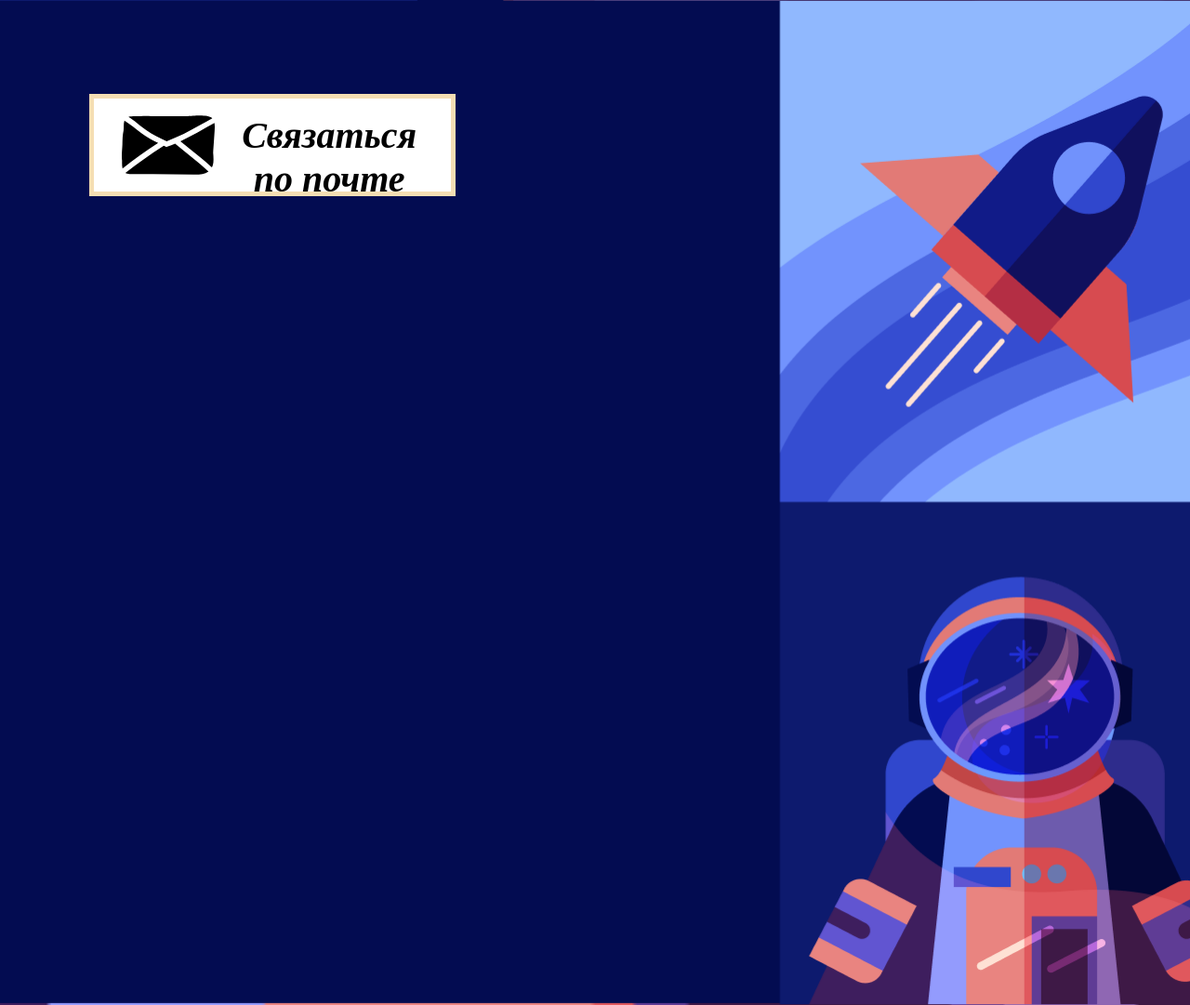
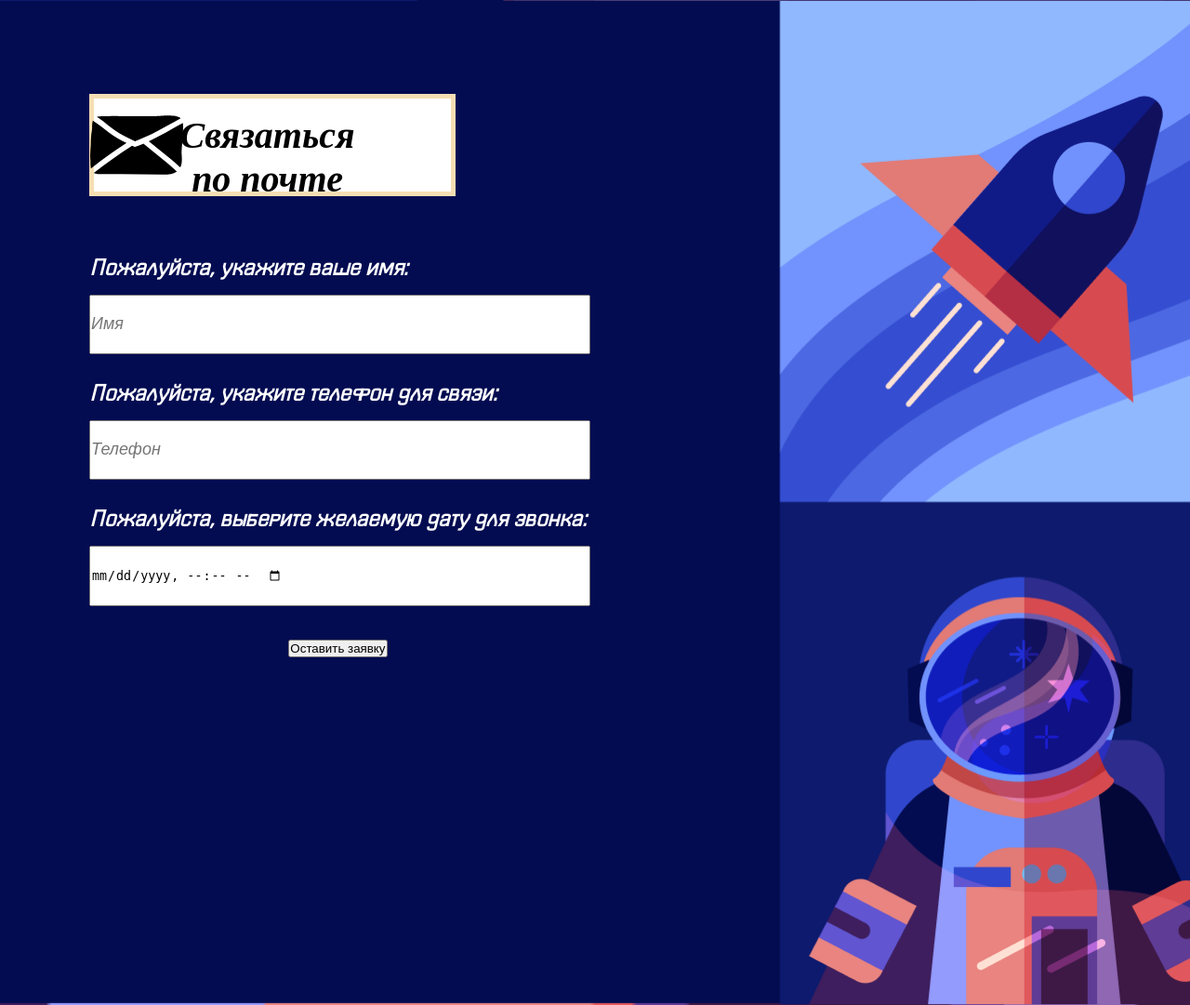
Before and after one commit to DKhorkov/personal_website, a FastAPI app: page / in a window 1280 px wide. Shown: the part 2159-3240 px from the top of the page at 93% size. Run offline with FastAPI, Linux system fonts and the light colour scheme.

Commit message:
started creating form for call request

```diff
--- a/static/contacts.css
+++ b/static/contacts.css
@@ -1,3 +1,8 @@
+@font-face {
+  font-family: 'Shentox Regular';
+  src: url('../fonts/Shentox_Regular.ttf');
+}
+
 #contacts {
   width: 100%;
   height: 1080px;
@@ -41,8 +46,43 @@
   font-size: 40px;
   font-style: italic;
   font-weight: bold;
-  width: 80px;
+  width: 180px;
   height: 30px;
   margin-top: -10%;
   margin-left: -30%;
 }
+
+label {
+  display: flex;
+  justify-content: left;
+  margin-bottom: -3%;
+}
+
+input {
+  display: flex;
+  justify-content: left;
+  width: 100%;
+  height: 20%;
+  text-align: left;
+}
+
+input::placeholder {
+  font-size: large;
+  font-style: italic;
+}
+
+input[type='datetime-local']:hover {
+  cursor: text;
+}
+
+#call-form {
+  display: flex;
+  margin-top: 5%;
+  text-align: left;
+  margin-left: 7.5%;
+  font-family: 'Shentox Regular';
+  color: white;
+  font-size: 24.5px;
+  font-weight: bold;
+  font-style: italic;
+}
--- a/templates/index.html
+++ b/templates/index.html
@@ -190,6 +190,17 @@
           <span>Связаться по почте</span>
         </a>
       </div>
+      <div id="call-form">
+        <form>
+          <label for="name">Пожалуйста, укажите ваше имя:</label><br />
+          <input type="text" placeholder="Имя" id="name" required /><br />
+          <label for="name">Пожалуйста, укажите телефон для связи:</label><br />
+          <input type="tel" placeholder="Телефон" id="tel" required /><br />
+          <label for="date">Пожалуйста, выберите желаемую дату для звонка:</label><br />
+          <input type="datetime-local" placeholder="Время и дата" id="date" required /><br />
+          <button type="submit">Оставить заявку</button>
+        </form>
+      </div>
     </div>
 
     <footer>
```
